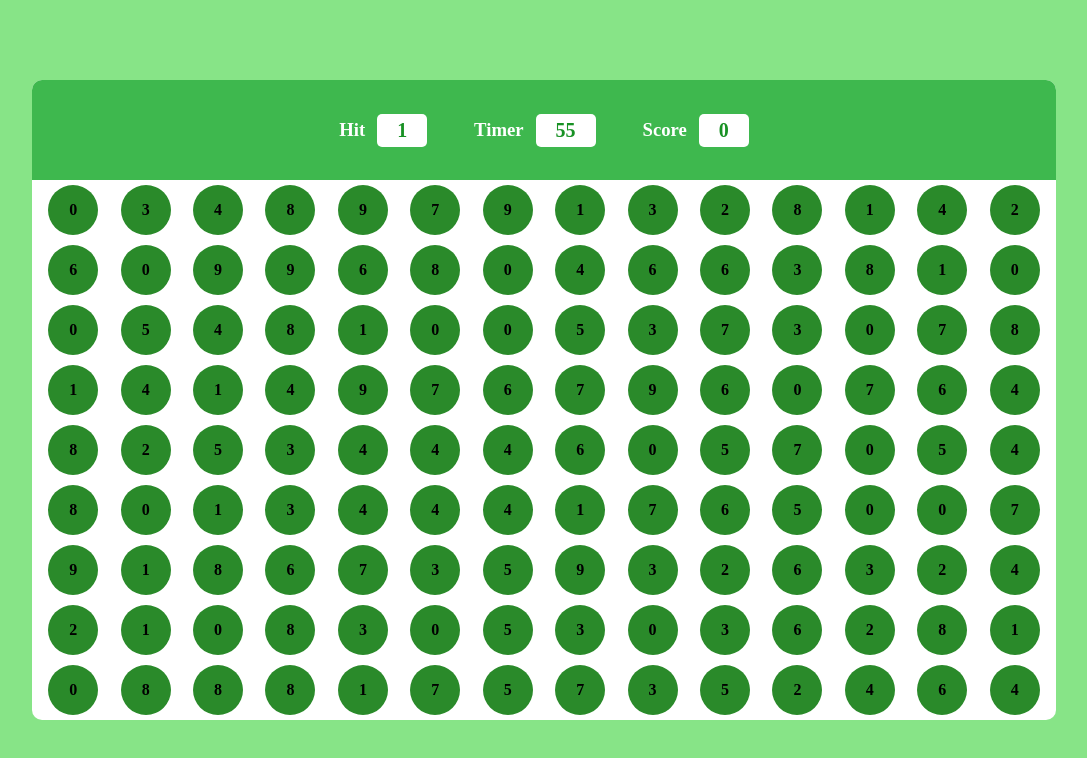
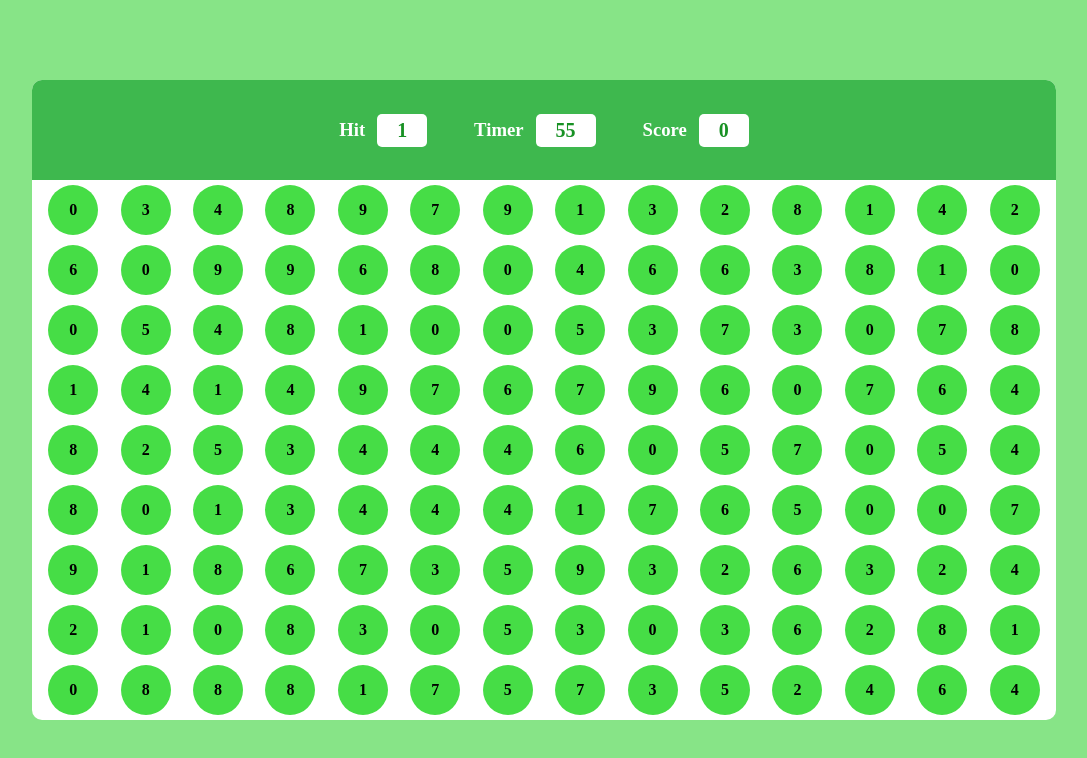
Before and after one commit to nishikantraj/Bubble-Game, a plain HTML site: page index.html in a window 1280 px wide. Shown: the whole page, without its empty margins (96-1183 px from the left). Drawn offline with Linux system fonts and the light colour scheme.

Commit message:
Update style.css

```diff
--- a/style.css
+++ b/style.css
@@ -61,7 +61,7 @@ body {
   width: 50px;
   height: 50px;
   border-radius: 50%;
-  background-color: rgb(42, 138, 42);
+  background-color: rgb(70,221,70);
   display: flex;
   align-items: center;
   justify-content: center;
```
